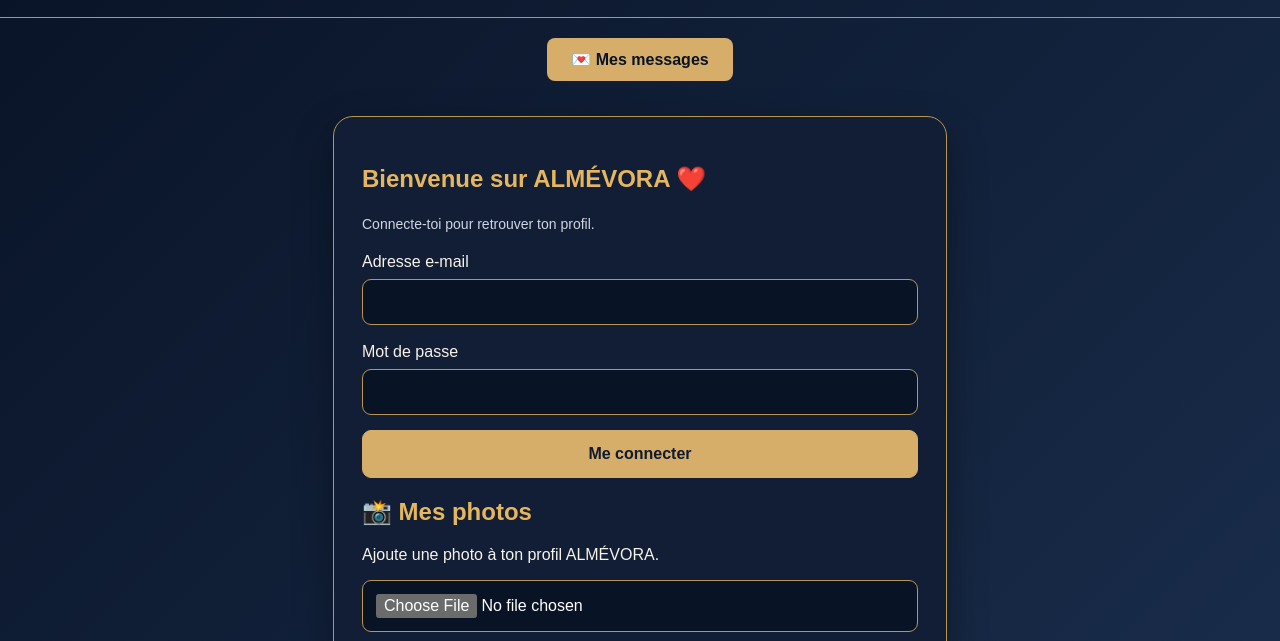
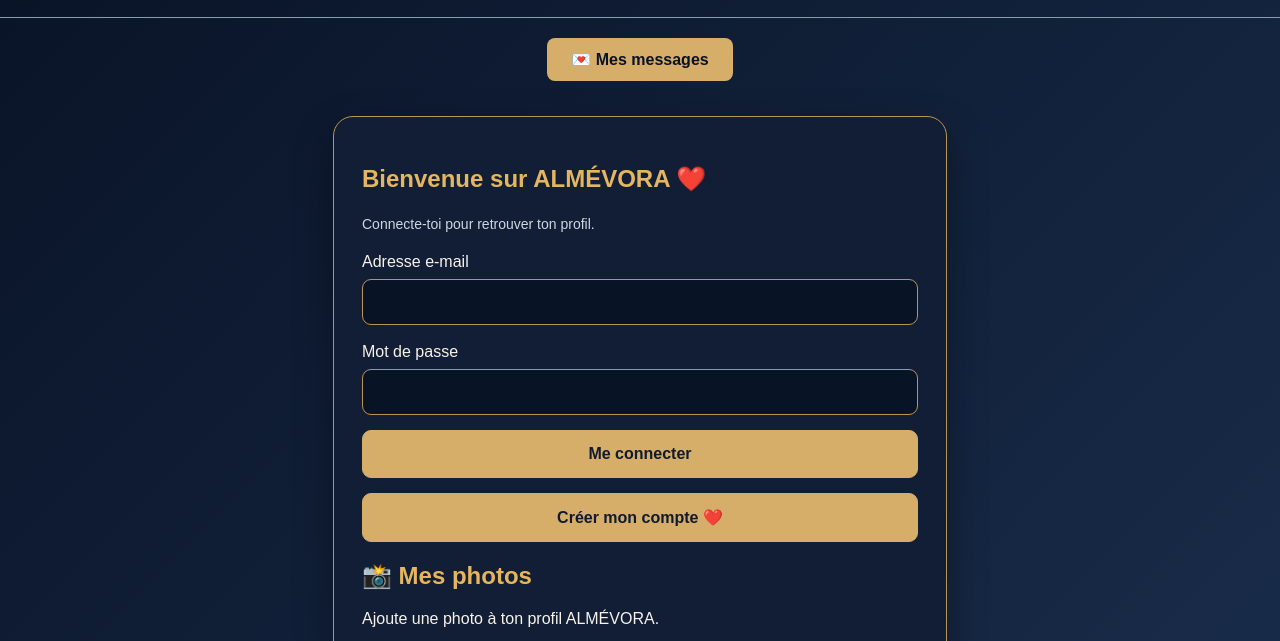
Before and after one commit to totodu80/evidence, a plain HTML site: page mon-profil.html in a window 1280 px wide. Shown: the part 102-743 px from the top of the page. Drawn offline with Linux system fonts and the light colour scheme; a script that the page names is missing.

Commit message:
Add 'Créer mon compte' button to profile page

```diff
--- a/mon-profil.html
+++ b/mon-profil.html
@@ -140,6 +140,7 @@ input[type="checkbox"] {
           autocomplete="current-password">
 
         <button id="signIn">Me connecter</button>
+        <button id="signUp" type="button">Créer mon compte ❤️</button>
       </section>
 
       <section id="profile" class="hidden">
```
